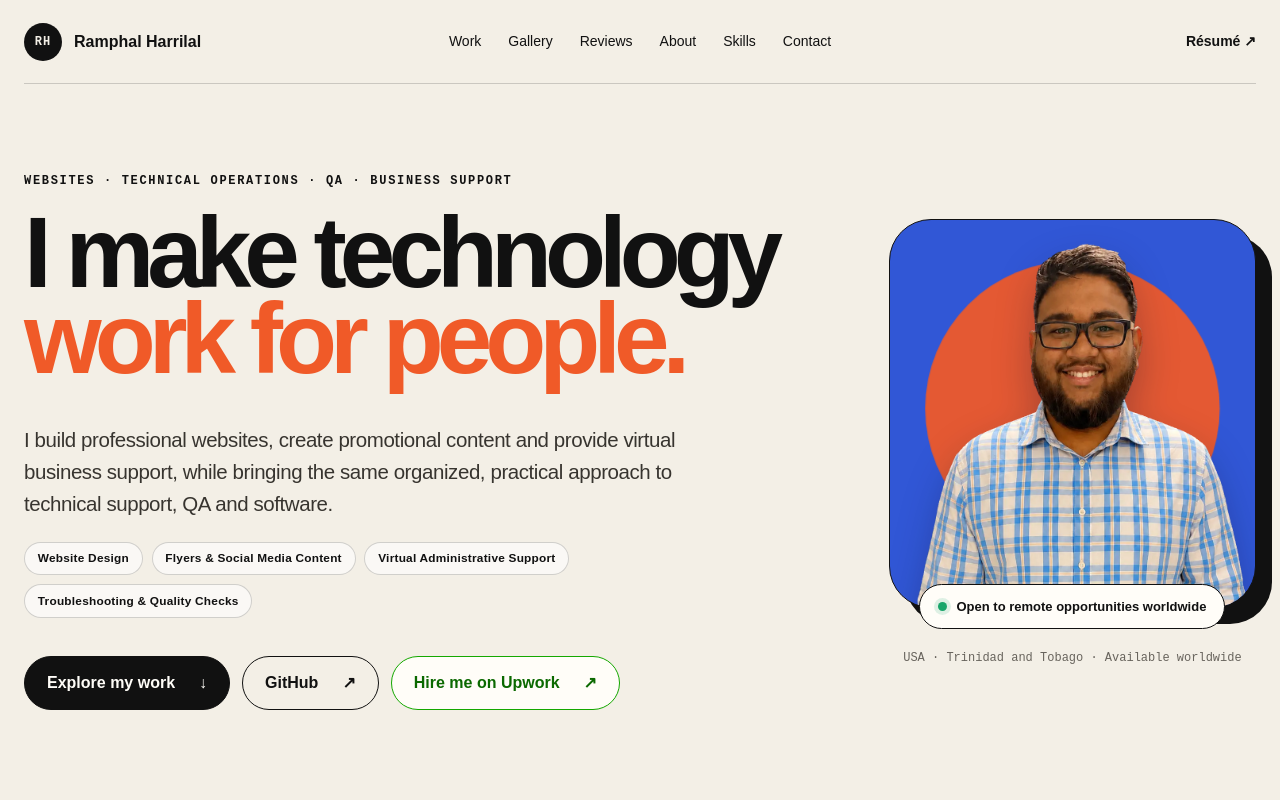
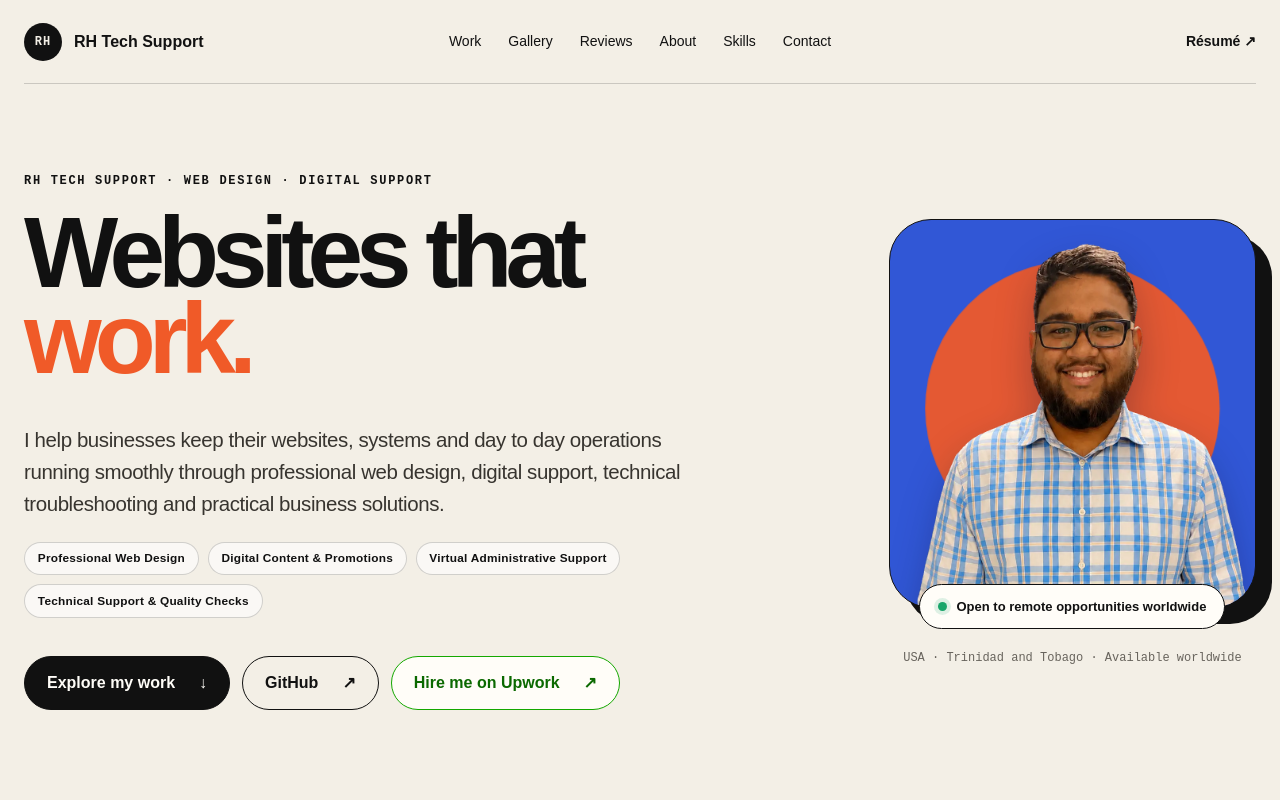
Before and after one commit to ramphalharrilal/ramphalharrilal.github.io, a Next.js app: page / in a window 1280 px wide. Shown: the top 800 px of the page. Built offline with nearby package versions, Linux system fonts and the light colour scheme.

Commit message:
Brand portfolio as RH Tech Support

```diff
--- a/app/page.tsx
+++ b/app/page.tsx
@@ -212,9 +212,9 @@ export default function Home() {
   return (
     <main>
       <header className="site-header">
-        <a className="brand" href="#top" aria-label="Ramphal Harrilal, home">
+        <a className="brand" href="#top" aria-label="RH Tech Support, home">
           <span className="brand-mark">RH</span>
-          <span>Ramphal Harrilal</span>
+          <span>RH Tech Support</span>
         </a>
         <nav aria-label="Main navigation">
           <a href="#work">Work</a>
@@ -236,21 +236,21 @@ export default function Home() {
 
       <section className="hero" id="top">
         <div className="hero-copy">
-          <p className="eyebrow">Websites · Technical Operations · QA · Business Support</p>
+          <p className="eyebrow">RH Tech Support · Web Design · Digital Support</p>
           <h1>
-            I make technology{" "}
-            <span>work for people.</span>
+            Websites that{" "}
+            <span>work.</span>
           </h1>
           <p className="hero-intro">
-            I build professional websites, create promotional content and provide
-            virtual business support, while bringing the same organized, practical
-            approach to technical support, QA and software.
+            I help businesses keep their websites, systems and day to day operations
+            running smoothly through professional web design, digital support,
+            technical troubleshooting and practical business solutions.
           </p>
           <ul className="hero-services" aria-label="Featured services">
-            <li>Website Design</li>
-            <li>Flyers &amp; Social Media Content</li>
+            <li>Professional Web Design</li>
+            <li>Digital Content &amp; Promotions</li>
             <li>Virtual Administrative Support</li>
-            <li>Troubleshooting &amp; Quality Checks</li>
+            <li>Technical Support &amp; Quality Checks</li>
           </ul>
           <div className="hero-actions">
             <a className="button button-primary" href="#work">
```
